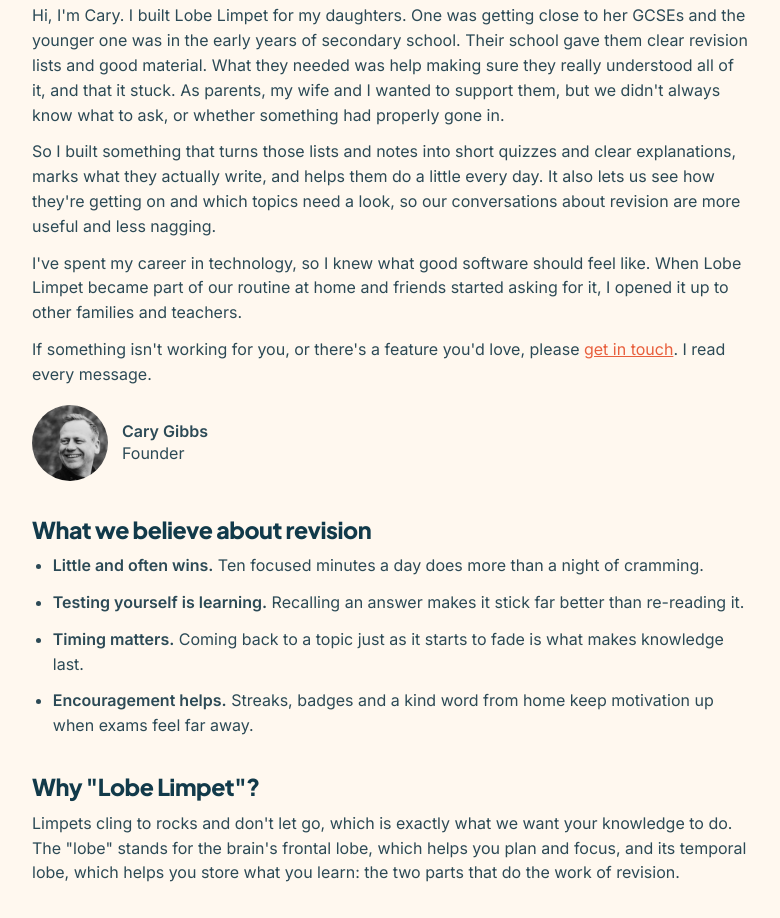
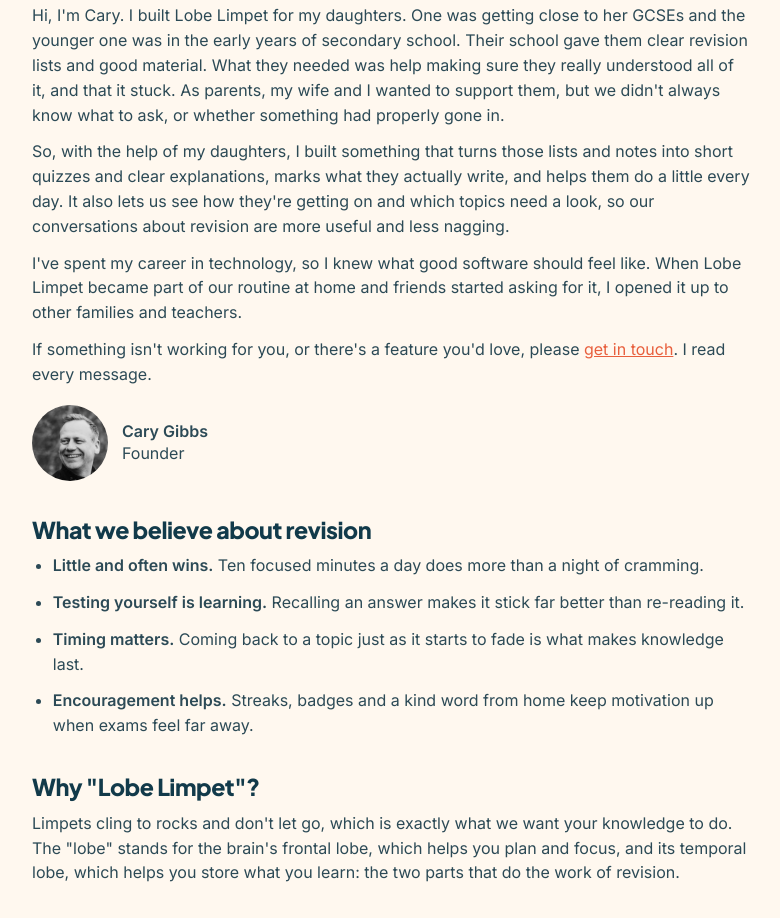
Before and after one commit to CaryGibbs/carygibbs.com, a plain HTML site: page hub/about.html in a window 1280 px wide. Shown: the part 871-1789 px from the top of the page, without its empty margins (88-868 px from the left). Drawn offline with Linux system fonts and the light colour scheme; no server answers.

Commit message:
About page: mention the daughters helped build it
Co-Authored-By: Claude Opus 5.5 <noreply@anthropic.com>
Claude-Session: https://claude.ai/code/session_01FJnA9cMpTqTz5Z5pwYKXe9

```diff
--- a/hub/about.html
+++ b/hub/about.html
@@ -23,7 +23,7 @@
 <h2>From the founder</h2>
 <img class="about-family" src="assets/images/about/family-walk.jpg?v=20261114k" width="1440" height="1064" alt="Cary, his wife and their two daughters walking hand in hand along a heathland path, seen from behind" loading="lazy">
 <p>Hi, I'm Cary. I built Lobe Limpet for my daughters. One was getting close to her GCSEs and the younger one was in the early years of secondary school. Their school gave them clear revision lists and good material. What they needed was help making sure they really understood all of it, and that it stuck. As parents, my wife and I wanted to support them, but we didn't always know what to ask, or whether something had properly gone in.</p>
-<p>So I built something that turns those lists and notes into short quizzes and clear explanations, marks what they actually write, and helps them do a little every day. It also lets us see how they're getting on and which topics need a look, so our conversations about revision are more useful and less nagging.</p>
+<p>So, with the help of my daughters, I built something that turns those lists and notes into short quizzes and clear explanations, marks what they actually write, and helps them do a little every day. It also lets us see how they're getting on and which topics need a look, so our conversations about revision are more useful and less nagging.</p>
 <p>I've spent my career in technology, so I knew what good software should feel like. When Lobe Limpet became part of our routine at home and friends started asking for it, I opened it up to other families and teachers.</p>
 <p>If something isn't working for you, or there's a feature you'd love, please <a href="contact.html">get in touch</a>. I read every message.</p>
 <div class="about-sign"><img src="assets/images/about/cary.jpg?v=20261114k" width="400" height="400" alt="Cary Gibbs, smiling" loading="lazy"><p><strong>Cary Gibbs</strong><br>Founder</p></div>
```
